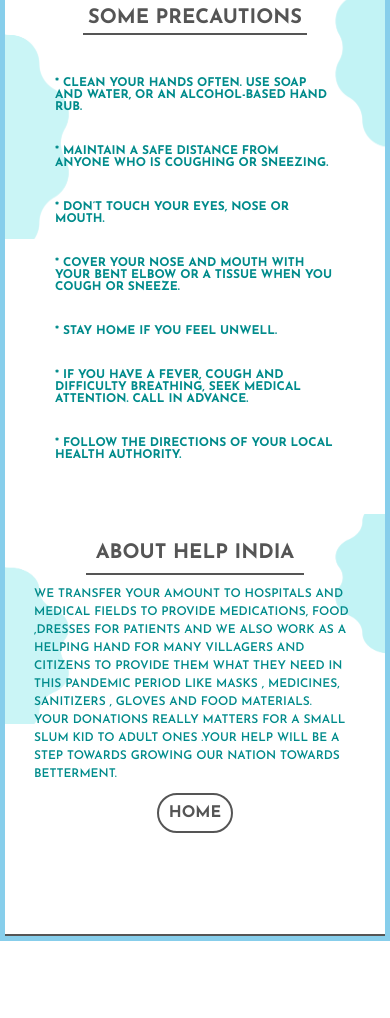
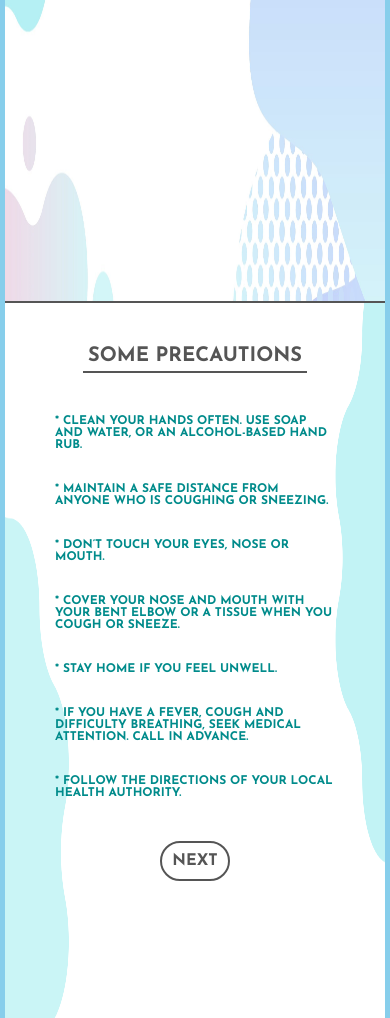
Before and after one commit to akashrajput25/Donation-Project, a plain HTML site: page index.html in a window 390 px wide. Shown: the part 546-1564 px from the top of the page. Before the commit the page ends 1487 px from the top, so only its background shows below. Drawn offline with Linux system fonts and the light colour scheme.

Commit message:
updated UI

```diff
--- a/index.html
+++ b/index.html
@@ -58,6 +58,9 @@
         <td>* Follow the directions of your local health authority.</td>
       </tr>
     </table>
+    <nav>
+      <a href="#about" >Next</a>
+    </nav>
    </div>
    <div class="about" id="about">
     <h1>ABOUT HELP INDIA</h1>
--- a/style.css
+++ b/style.css
@@ -173,9 +173,9 @@
   background-image: url('./design.png');
   background-repeat: no-repeat;
   background-size: 100% 100%;
-  padding-left: 30%;
+  padding-left: 10%;
   padding-top: 10%;
-  padding-right: 30%;
+  padding-right: 10%;
   display: flex;
   flex-direction: column;
   align-items: center;
@@ -206,6 +206,18 @@
   border-radius: 30px;
 }
 .about nav a
+{
+  color: #555;
+  text-decoration: none;
+  font-weight: 700;
+}
+.precautions nav
+{
+  border:2px solid #555;
+  padding: 10px;
+  border-radius: 30px;
+}
+.precautions nav a
 {
   color: #555;
   text-decoration: none;
@@ -268,10 +280,10 @@
   .about
   {
    width: 100%;
-   height: 85vh;
-   padding-left: 10%;
+   height: 100vh;
+   padding-left: 5%;
    padding-top: 5%;
-   padding-right: 10%;
+   padding-right: 5%;
   }
   .about h1
   {
@@ -352,17 +364,17 @@
 
   header
   {
-   max-height: 60vh;
-   background-size: 100% 50%;
+   max-height: 100vh;
+   background-size: 100% 100%;
   }
   .about
   {
    width: 100%;
-   height: 50vh;
+   height: 100vh;
    padding-left: 5%;
    padding-top: 5%;
    padding-right: 5%;
-   background-size: 100% 50%;
+   background-size: 100% 100%;
   }
   .about h1
   {
@@ -377,8 +389,8 @@
   }
   .precautions
   {
-    height: 65vh;
-    background-size: 100% 50%;
+    height: 100vh;
+    background-size: 100% 100%;
   }
   .precautions h1
   {
```
